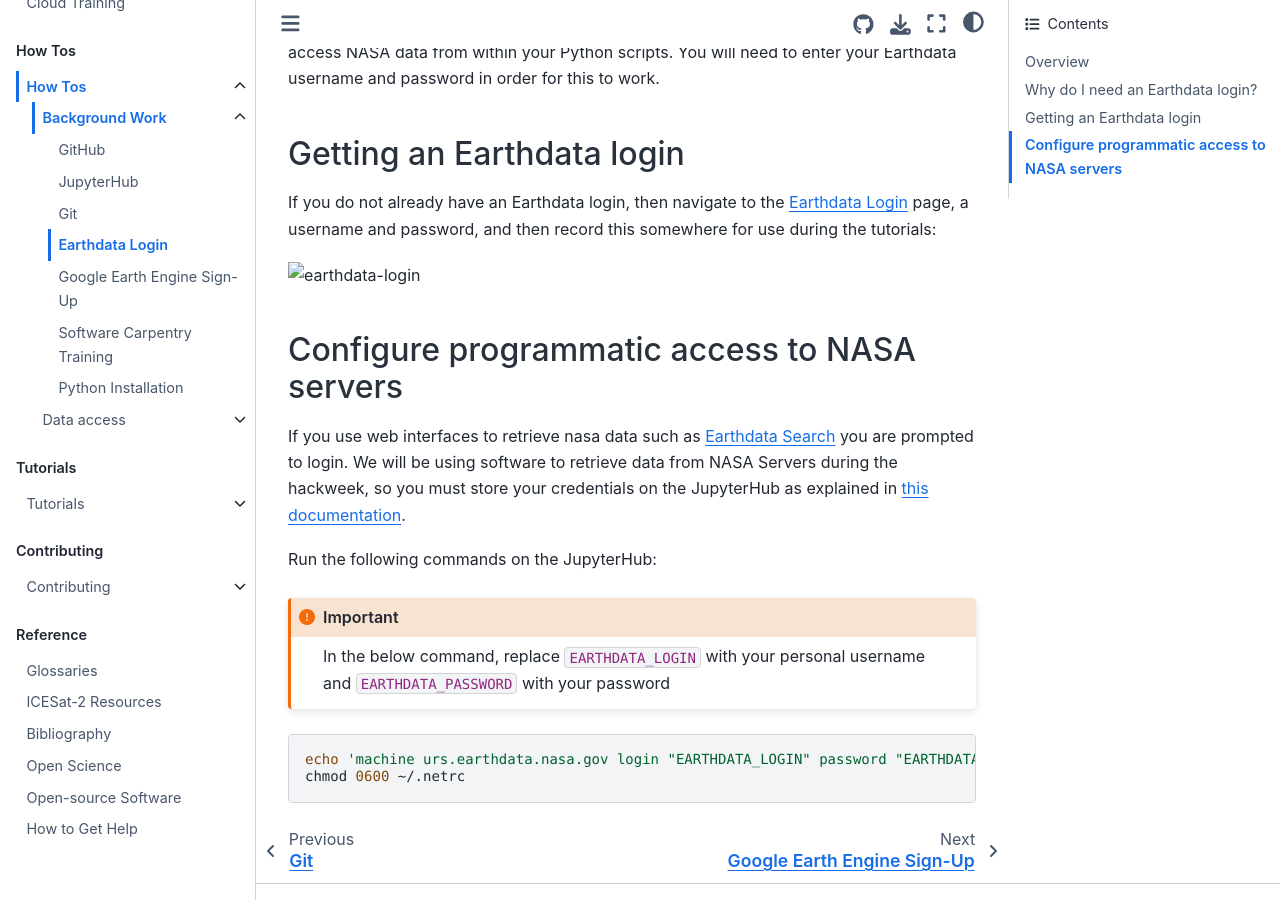
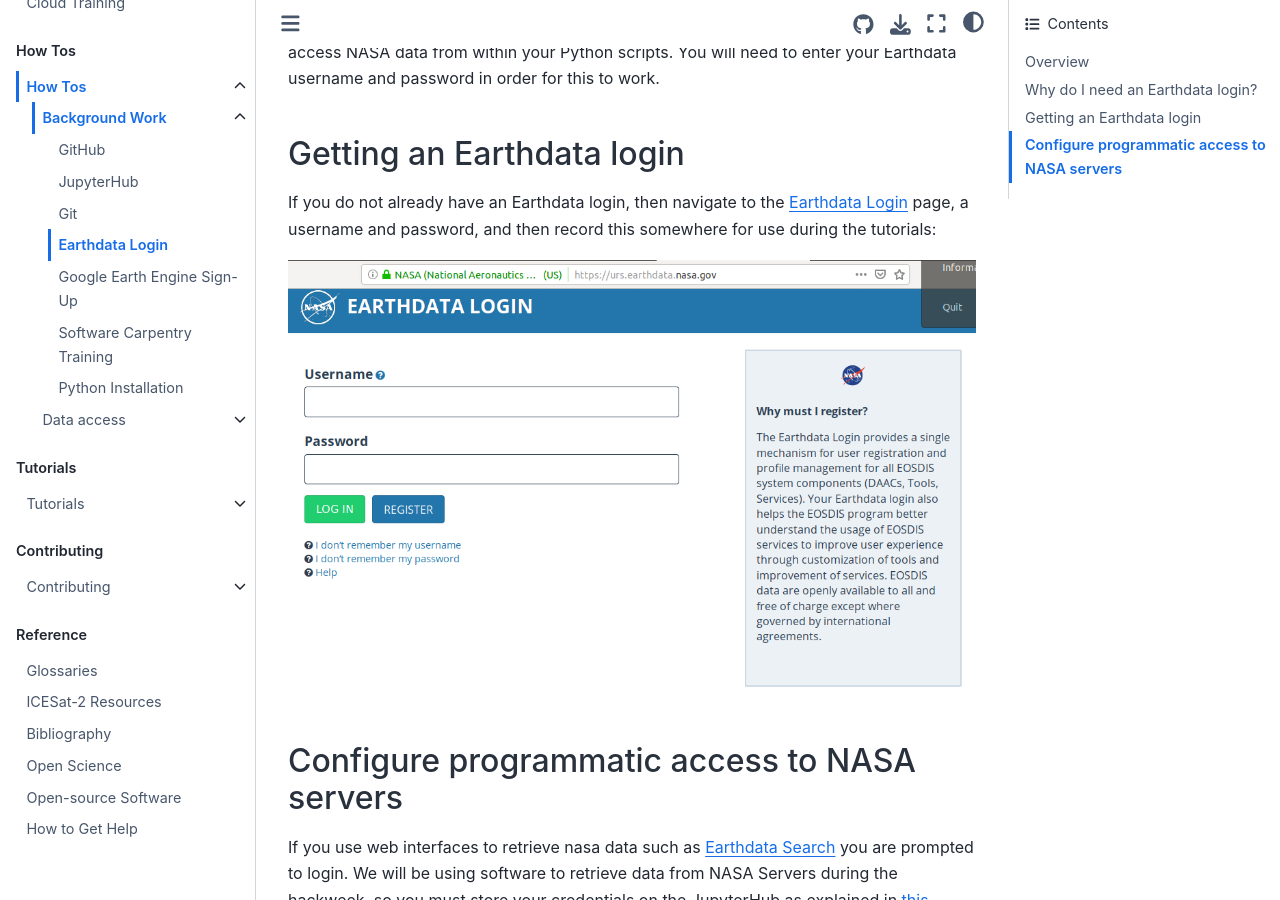
Before and after one commit to CryoInTheCloud/CryoCloudWebsite, a Jupyter Book: the page built from book/how_tos/background/earthdata.md, in a window 1280 px wide and 900 px high, scrolled down 380 px. Built offline with Jupyter Book 1.0.4 settings and Sphinx 7.4.7 and the Sphinx Book theme 1.1.4, drawn with Linux system fonts in a browser that asks for light colours; pages that are not in the unit, such as notebooks, are missing from menus.

Commit message:
fixing image links

```diff
--- a/book/how_tos/background/earthdata.md
+++ b/book/how_tos/background/earthdata.md
@@ -12,7 +12,7 @@
 
 If you do not already have an Earthdata login, then navigate to the [Earthdata Login](https://urs.earthdata.nasa.gov/) page, a username and password, and then record this somewhere for use during the tutorials:
 
-![earthdata-login](img/earthdata-login.png)
+![earthdata-login](/img/earthdata-login.png)
 
 ## Configure programmatic access to NASA servers
 
```
